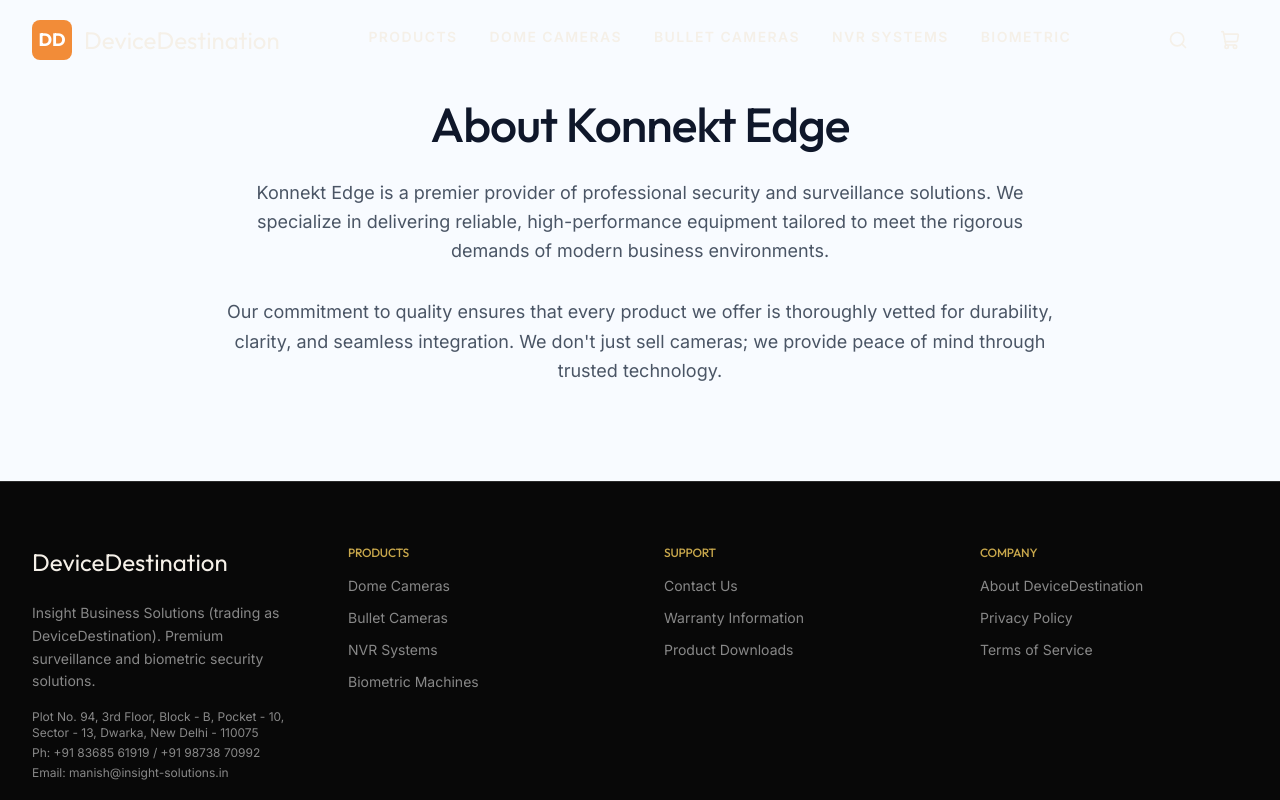
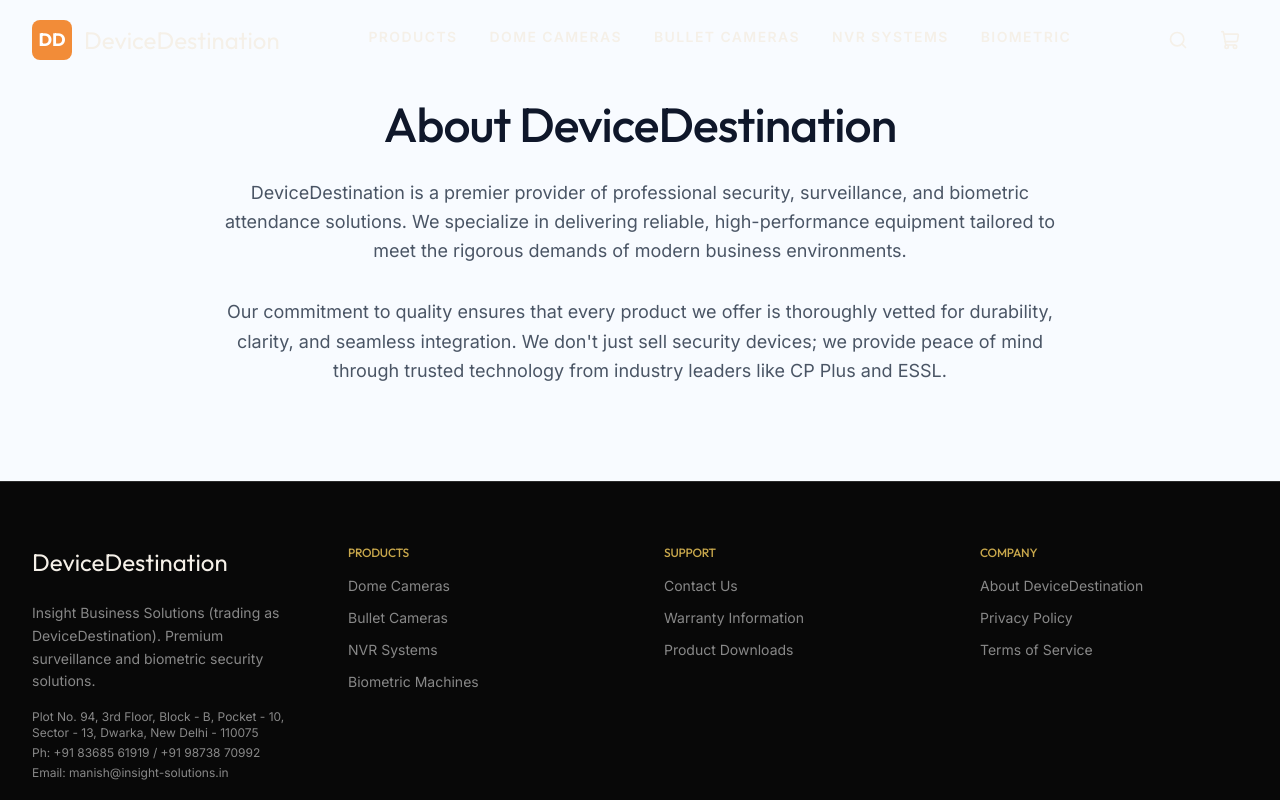
Before and after one commit to witejackel-eng/Ecom-website, a Next.js app: page /about in a window 1280 px wide. Shown: the top 800 px of the page. Built offline with nearby package versions, Linux system fonts and the light colour scheme.

Commit message:
Step 6: Update about page branding

```diff
--- a/src/app/about/page.tsx
+++ b/src/app/about/page.tsx
@@ -5,14 +5,14 @@ export default function AboutPage() {
     <main className="flex-1 py-24 bg-background">
       <div className="mx-auto max-w-4xl px-4 sm:px-6 lg:px-8 text-center">
         <FadeIn direction="up">
-          <h1 className="font-heading text-4xl sm:text-5xl text-foreground mb-6">About Konnekt Edge</h1>
+          <h1 className="font-heading text-4xl sm:text-5xl text-foreground mb-6">About DeviceDestination</h1>
           <p className="text-lg text-gray-600 leading-relaxed mb-8">
-            Konnekt Edge is a premier provider of professional security and surveillance solutions.
+            DeviceDestination is a premier provider of professional security, surveillance, and biometric attendance solutions.
             We specialize in delivering reliable, high-performance equipment tailored to meet the rigorous demands of modern business environments.
           </p>
           <p className="text-lg text-gray-600 leading-relaxed">
             Our commitment to quality ensures that every product we offer is thoroughly vetted for durability,
-            clarity, and seamless integration. We don't just sell cameras; we provide peace of mind through trusted technology.
+            clarity, and seamless integration. We don't just sell security devices; we provide peace of mind through trusted technology from industry leaders like CP Plus and ESSL.
           </p>
         </FadeIn>
       </div>
```
